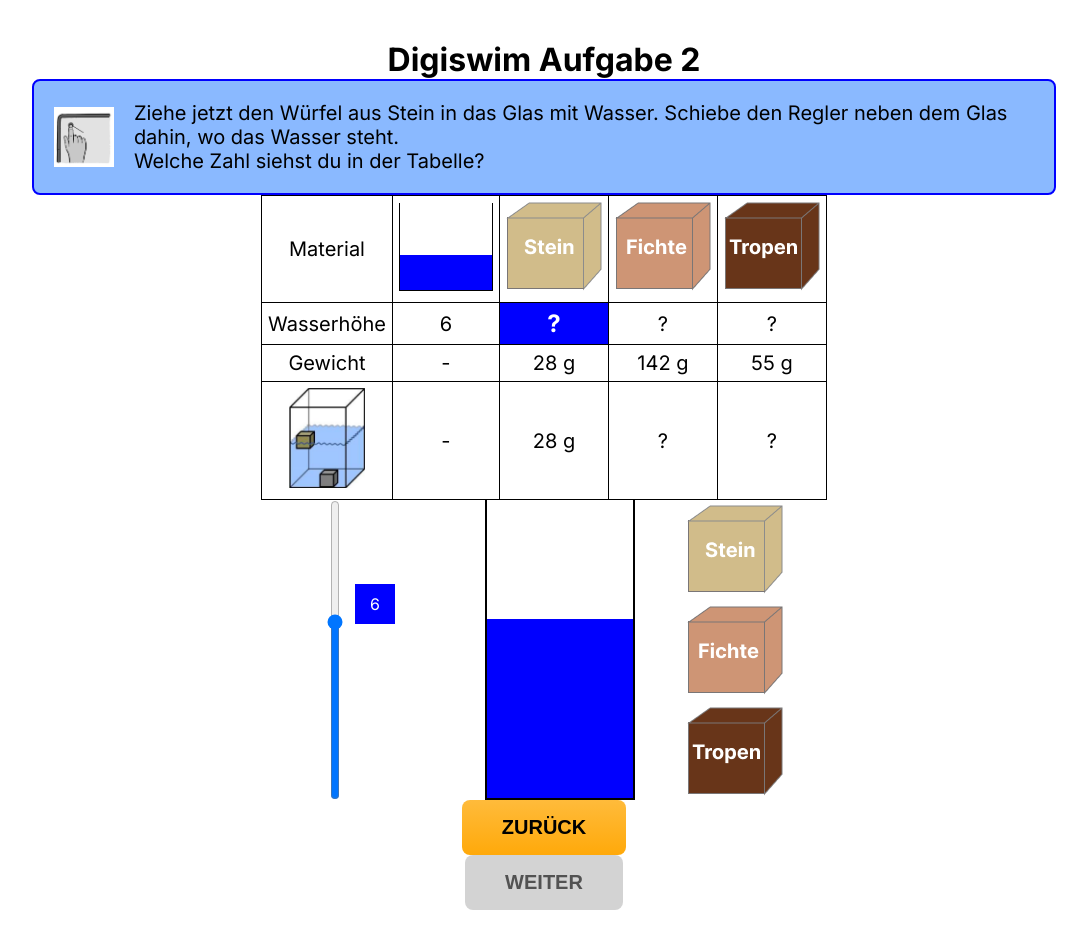
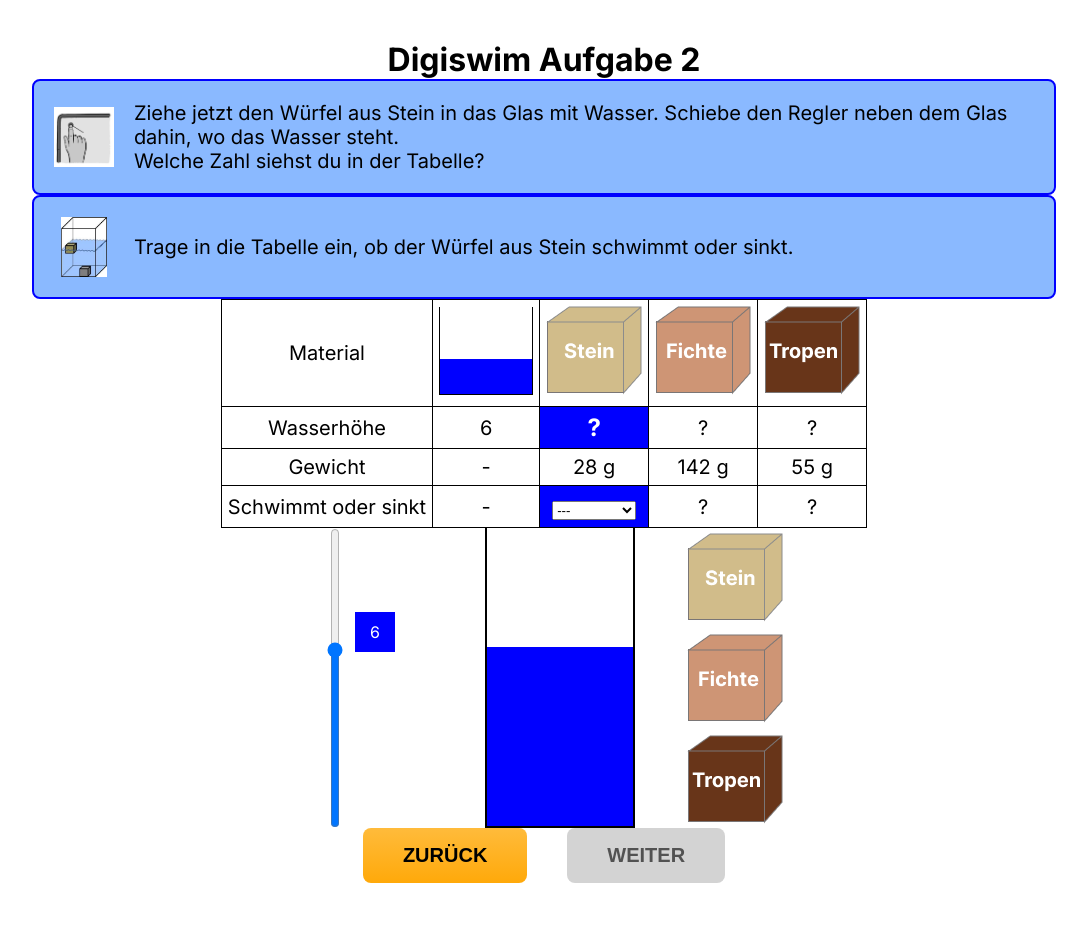
Before and after one commit to derjubu/digiswim-station-1, a Next.js app: page /step2 in a window 1280 px wide. Shown: the whole page, without its empty margins (96-1183 px from the left). After the commit the page ends 903 px from the top, so only its background shows below. Built offline with nearby package versions, Linux system fonts and the light colour scheme.

Commit message:
add: singlechoice for step 2

```diff
--- a/src/pages/step2.tsx
+++ b/src/pages/step2.tsx
@@ -13,7 +13,7 @@
 import Pikto from '@/components/Pikto/Pikto'
 
 import Stein from '../images/stein.png'
-import Schwimmt from '../images/schwimmt.png'
+import Schwimmt from '../images/icons/schwimmt.png'
 import Fichte from '../images/fichte.png'
 import Tropen from '../images/tropen.png'
 import Finger from '../images/icons/finger.png'
@@ -73,6 +73,10 @@
           <br />
           Welche Zahl siehst du in der Tabelle?
         </Task>
+        <Task>
+          <Pikto image={Schwimmt} />
+          Trage in die Tabelle ein, ob der Würfel aus Stein schwimmt oder sinkt.
+        </Task>
         <table className={styles.table}>
           <tbody>
             <tr>
@@ -111,10 +115,16 @@
             </tr>
             <tr>
               <td className={styles.tableData}>
-                <Image src={Schwimmt} height={100} alt="Sinkt oder schwimmt" />
+                <label htmlFor="swims">Schwimmt oder sinkt</label>
               </td>
               <td className={styles.tableData}>-</td>
-              <td className={styles.tableData}>28 g</td>
+              <td className={clsx(styles.tableData, styles.tableDataActive)}>
+                <select id="swims" name="swims">
+                  <option value="swims">---</option>
+                  <option value="swims">Schwimmt</option>
+                  <option value="sinks">Sinkt</option>
+                </select>
+              </td>
               <td className={styles.tableData}>?</td>
               <td className={styles.tableData}>?</td>
             </tr>
@@ -159,12 +169,14 @@
             </div>
           </div>
         </DndContext>
+        <div className={styles.buttonContainer}>
           <Button onClick={previousPage}>Zurück</Button>
           {correctWaterValue && parent === 'droppable' ? (
             <Button onClick={nextPage}>Weiter</Button>
           ) : (
             <Button isActive={false}>Weiter</Button>
           )}
+        </div>
       </main>
     </>
   )
--- a/src/styles/Home.module.css
+++ b/src/styles/Home.module.css
@@ -63,6 +63,12 @@
   }
 }
 
+.buttonContainer {
+  display: flex;
+  flex-direction: row;
+  gap: 40px;
+}
+
 .experimentContainer {
   display: flex;
   align-items: center;
```
Also changed, not shown: src/images/icons/schwimmt.png (renamed from src/images/schwimmt.png). Lines whose indentation alone changed are shown as unchanged.
